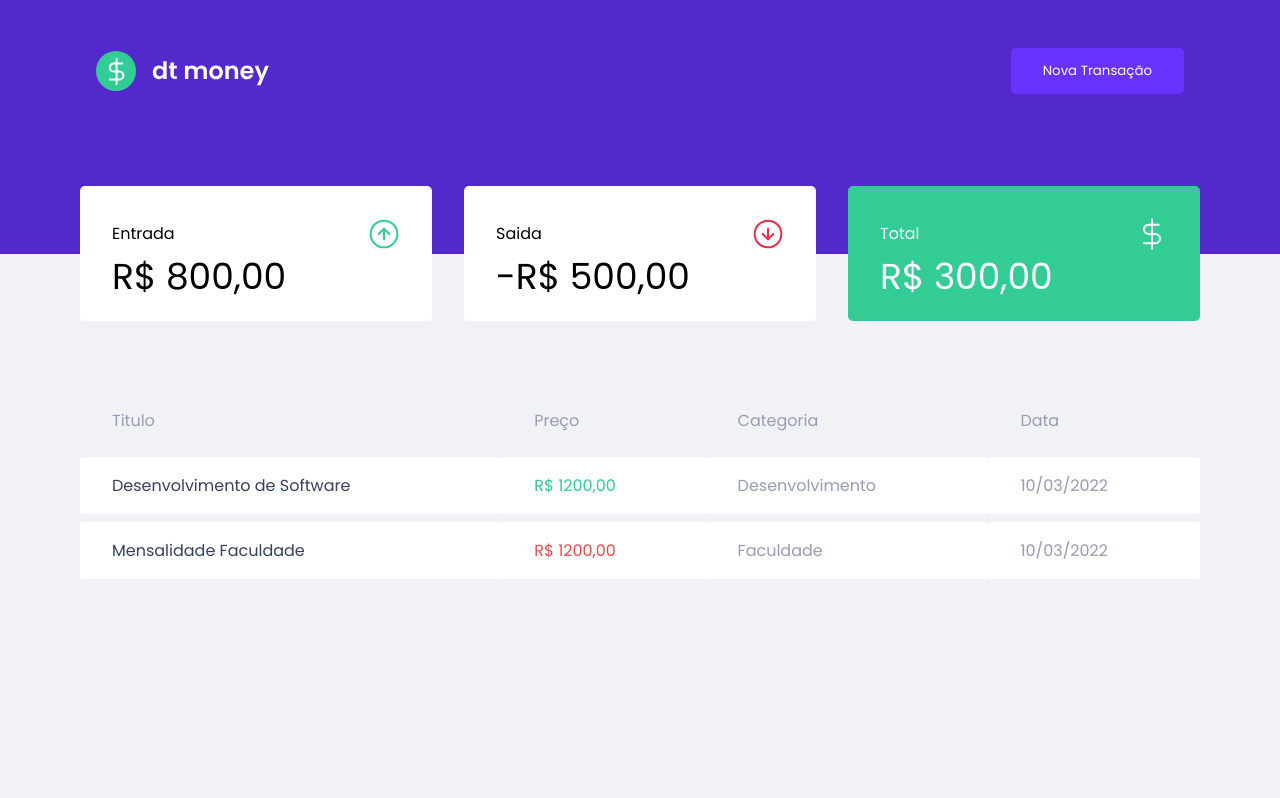
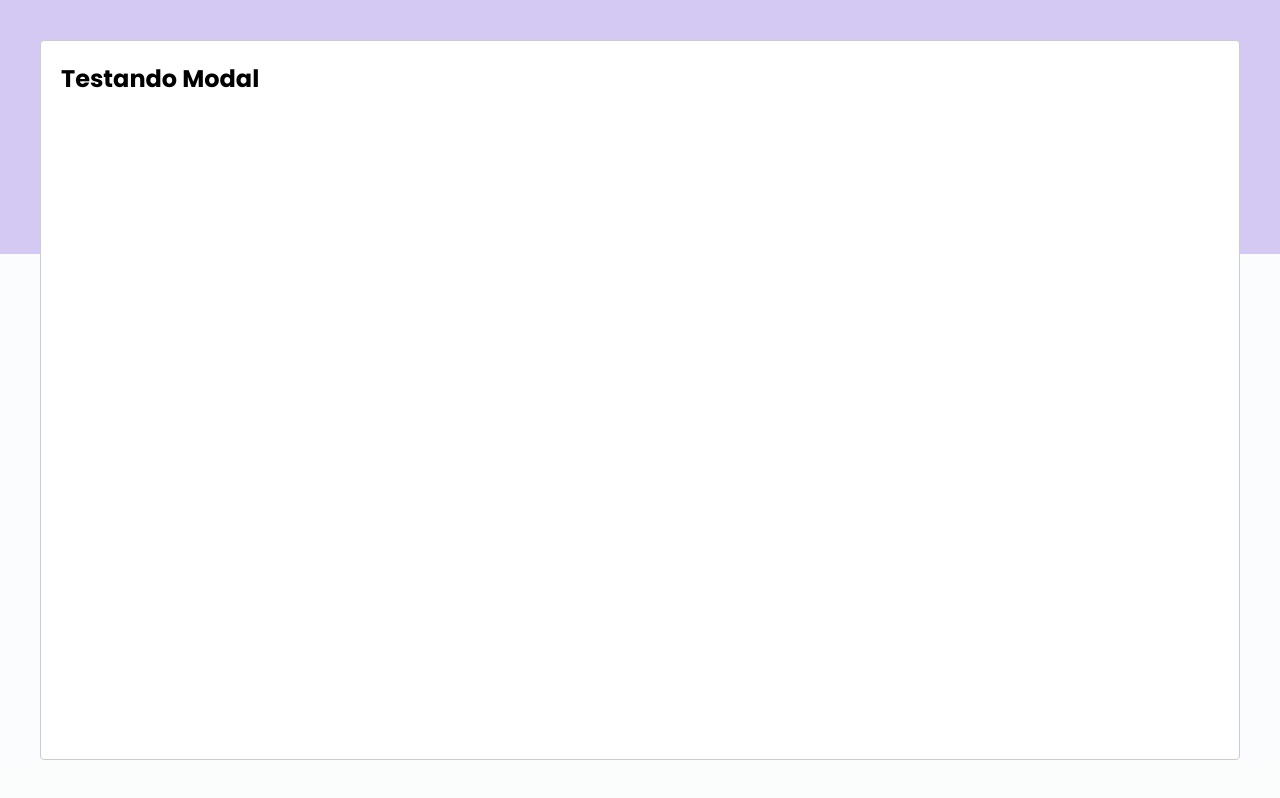
Before and after one commit to vh2224/dtmoney, a React (Create React App) app: page / in a window 1280 px wide. Both pictures are taken after a click on the button "Nova Transação". Built offline with nearby package versions, Linux system fonts and the light colour scheme; no server answers; what miragejs would draw is missing.

Commit message:
feat: adicionado modal

```diff
--- a/package.json
+++ b/package.json
@@ -10,6 +10,7 @@
     "miragejs": "^0.1.43",
     "react": "^17.0.2",
     "react-dom": "^17.0.2",
+    "react-modal": "^3.14.4",
     "react-scripts": "5.0.0",
     "styled-components": "^5.3.3",
     "web-vitals": "^2.1.4"
--- a/src/App.js
+++ b/src/App.js
@@ -1,16 +1,38 @@
-//import styled from 'styled-components';
-
+import { useState } from 'react';
 import { Cards } from "./components/Cards/cards";
 import { Header } from "./components/Header/header";
 import { Transaction } from "./components/Transactions";
 import { GlobalStyles } from "./styles/global";
+import Modal from 'react-modal';
+
+
+Modal.setAppElement('#root');
 
 function App() {
+
+  const [modalIsOpen, setIsOpen] = useState(false);
+
+    function openModal() {
+      setIsOpen(true);
+    }
+
+    function closeModal() {
+      setIsOpen(false);
+    }
+
+
+
   return (
     <>
-      <Header />
+      <Header openNewModalTransaction={openModal}/>
       <Cards />
       <Transaction />
+      <Modal
+        isOpen={modalIsOpen}
+        onRequestClose={closeModal}
+      >
+        <h2>Testando Modal</h2>
+      </Modal>
       <GlobalStyles />
     </>
   );
--- a/src/components/Header/header.jsx
+++ b/src/components/Header/header.jsx
@@ -2,13 +2,13 @@ import Logo from '../../assets/logo.svg';
 import { Component } from './styles';
 import { Content } from './styles';
 
-export function Header () {
+export function Header (props) {
 
     return (
         <Component>
             <Content>
                 <img src={Logo} alt="dt-money" />
-                <button type="button">
+                <button type="button" onClick={props.openNewModalTransaction}>
                     Nova Transação
                 </button>
             </Content>
```
Also changed, not shown: 1 other file (tests, documents, lock files or other folders).
